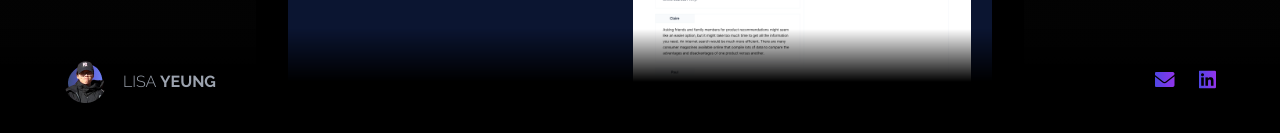
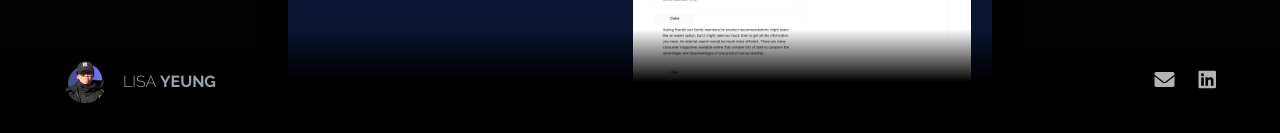
Before and after one commit to yyyyyxyyyyyx/personal-webpage, a Next.js app: page /past-work in a window 1280 px wide. Shown: the part 665-798 px from the top of the page. Built offline with nearby package versions, Linux system fonts and the light colour scheme.

Commit message:
style: update social icons hover effect across all pages

```diff
--- a/pages/idea-pool.js
+++ b/pages/idea-pool.js
@@ -265,27 +265,17 @@ export default function IdeaPool() {
             <div className="flex items-center space-x-4 sm:space-x-6">
               <a
                 href="mailto:yyx_yyx@live.cn"
-                className="text-white/50 hover:text-transparent transition-colors duration-300 social-icon"
-                style={{
-                  background: 'linear-gradient(90deg, #4F46E5, #9333EA)',
-                  WebkitBackgroundClip: 'text',
-                  WebkitTextFillColor: 'transparent'
-                }}
+                className="opacity-70 hover:opacity-100 transition-all duration-300"
               >
-                <i className="fas fa-envelope text-xl"></i>
+                <i className="fas fa-envelope text-xl text-white"></i>
               </a>
               <a
                 href="https://www.linkedin.com/in/yipyanyeung/"
                 target="_blank"
                 rel="noopener noreferrer"
-                className="text-white/50 hover:text-transparent transition-colors duration-300 social-icon"
-                style={{
-                  background: 'linear-gradient(90deg, #4F46E5, #9333EA)',
-                  WebkitBackgroundClip: 'text',
-                  WebkitTextFillColor: 'transparent'
-                }}
+                className="opacity-70 hover:opacity-100 transition-all duration-300"
               >
-                <i className="fab fa-linkedin text-xl"></i>
+                <i className="fab fa-linkedin text-xl text-white"></i>
               </a>
             </div>
           </div>
--- a/pages/index.js
+++ b/pages/index.js
@@ -101,17 +101,17 @@ export default function Home() {
           <div className="flex space-x-6 mt-8">
             <a
               href="mailto:yyx_yyx@live.cn"
-              className="text-white"
+              className="opacity-70 hover:opacity-100 transition-all duration-300"
             >
-              <i className="fas fa-envelope text-xl"></i>
+              <i className="fas fa-envelope text-xl text-white"></i>
             </a>
             <a
               href="https://www.linkedin.com/in/yipyanyeung/"
               target="_blank"
               rel="noopener noreferrer"
-              className="text-white"
+              className="opacity-70 hover:opacity-100 transition-all duration-300"
             >
-              <i className="fab fa-linkedin text-xl"></i>
+              <i className="fab fa-linkedin text-xl text-white"></i>
             </a>
           </div>
         </div>
--- a/pages/past-work.js
+++ b/pages/past-work.js
@@ -423,27 +423,17 @@ export default function PastWork() {
             <div className="flex items-center space-x-4 sm:space-x-6">
               <a
                 href="mailto:yyx_yyx@live.cn"
-                className="text-white/50 hover:text-transparent transition-colors duration-300 social-icon"
-                style={{
-                  background: 'linear-gradient(90deg, #4F46E5, #9333EA)',
-                  WebkitBackgroundClip: 'text',
-                  WebkitTextFillColor: 'transparent'
-                }}
+                className="opacity-70 hover:opacity-100 transition-opacity duration-300"
               >
-                <i className="fas fa-envelope text-xl"></i>
+                <i className="fas fa-envelope text-xl text-white"></i>
               </a>
               <a
                 href="https://www.linkedin.com/in/yipyanyeung/"
                 target="_blank"
                 rel="noopener noreferrer"
-                className="text-white/50 hover:text-transparent transition-colors duration-300 social-icon"
-                style={{
-                  background: 'linear-gradient(90deg, #4F46E5, #9333EA)',
-                  WebkitBackgroundClip: 'text',
-                  WebkitTextFillColor: 'transparent'
-                }}
+                className="opacity-70 hover:opacity-100 transition-opacity duration-300"
               >
-                <i className="fab fa-linkedin text-xl"></i>
+                <i className="fab fa-linkedin text-xl text-white"></i>
               </a>
             </div>
           </div>
```
